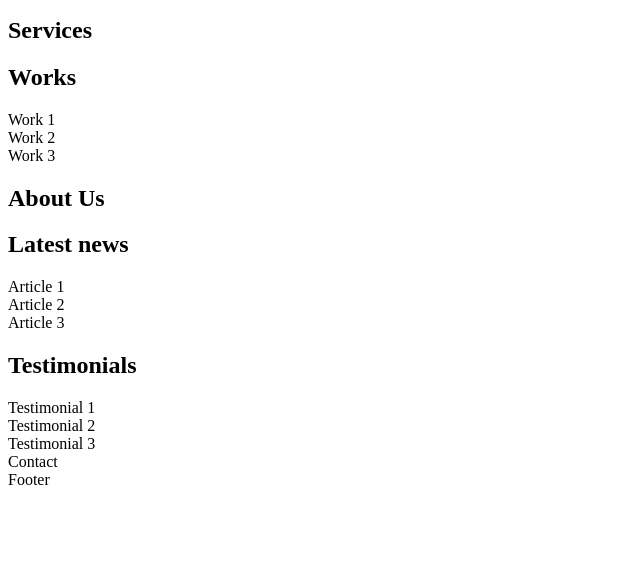
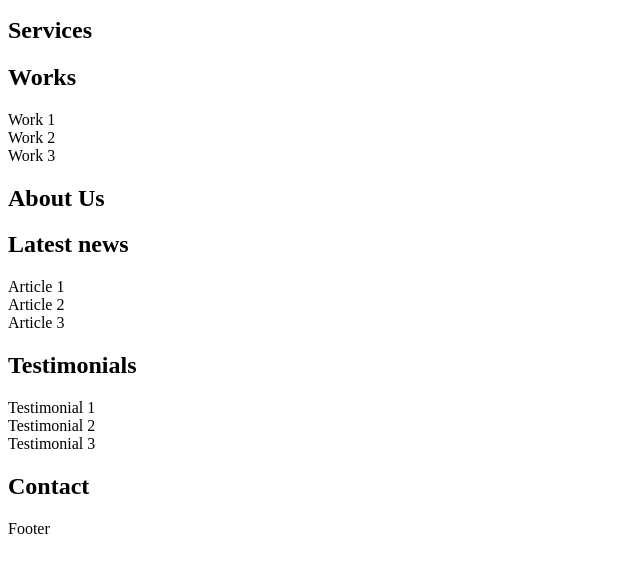
Before and after one commit to mulimuoki001/alu-web_front_end, a plain HTML site: page html_advanced/9-index.html in a window 1280 px wide. Shown: the part 110-682 px from the top of the page, without its empty margins (0-640 px from the left). Drawn offline with Linux system fonts and the light colour scheme.

Commit message:
h2 tags heading

```diff
--- a/html_advanced/9-index.html
+++ b/html_advanced/9-index.html
@@ -46,7 +46,9 @@
             <article> Testimonial 2</article>
             <article> Testimonial 3</article>
         </section>
-        <section> Contact </section>
+        <section>
+            <h2>Contact</h2>
+        </section>
     </main>
     <footer>
         Footer
```
